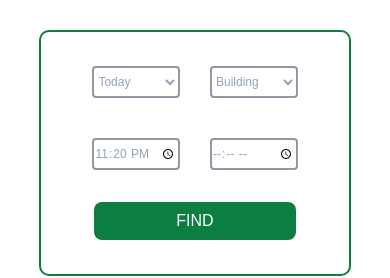
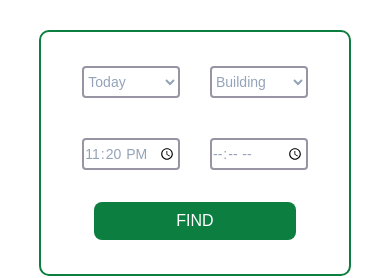
Before and after one commit to Ali-SWE/find-space, a Next.js app: page / in a window 390 px wide. Shown: the part 348-626 px from the top of the page. Built offline with nearby package versions, Linux system fonts and the light colour scheme; a web font is replaced by a local one.

Commit message:
text size fixes

```diff
--- a/app/components/Info.tsx
+++ b/app/components/Info.tsx
@@ -23,7 +23,7 @@ const Info = ({changeDay, changeBuilding, changeStartTime, changeEndTime, missin
 
               <select name="select-day"
                id="select-day"
-               className="border-2 h-8 border-secondary focus:border-primary rounded text-slate-400 text-xs md:text-base bg-transparent"
+               className="border-2 h-8 border-secondary focus:border-primary rounded text-slate-400 text-sm md:text-base bg-transparent"
                onChange={e => changeDay(e.target.value)}
                >
                 <option value={today}>Today</option>
@@ -37,8 +37,8 @@ const Info = ({changeDay, changeBuilding, changeStartTime, changeEndTime, missin
 
               <select name="select-building"
               id="select-building"
-              className={`border-2 h-8 focus:border-primary rounded text-slate-400 bg-transparent
-              text-xs md:text-base ${missingBuilding? "border-my-red": "border-secondary"}`}
+              className={`border-2 h-8 focus:border-primary rounded  text-slate-400 bg-transparent
+              text-sm md:text-base ${missingBuilding? "border-my-red": "border-secondary"}`}
               onChange={e => changeBuilding(e.target.value)}
              >
                 <option value="">Building</option>
@@ -47,12 +47,12 @@ const Info = ({changeDay, changeBuilding, changeStartTime, changeEndTime, missin
 
               <input type="time" name="start-time" id="start-time" defaultValue={currentTime}
               className={`border-2 h-8 focus:border-primary rounded bg-transparent
-            text-slate-400 text-xs md:text-base ${timeError? " border-my-red" :"border-secondary"}`}
+            text-slate-400 text-sm md:text-base ${timeError? " border-my-red" :"border-secondary"}`}
               onChange={e => changeStartTime(e.target.value)}/>
 
               <input type="time" name="end-time" id="end-time"
               className={`border-2 h-8 focus:border-primary rounded bg-transparent
-              text-slate-400 text-xs md:text-base ${timeError?"border-my-red" :"border-secondary"}`}
+              text-slate-400 text-sm md:text-base ${timeError?"border-my-red" :"border-secondary"}`}
               onChange={e => changeEndTime(e.target.value)}/>
 
             </div>
--- a/app/page.tsx
+++ b/app/page.tsx
@@ -13,10 +13,6 @@ let startTime = getCurrentTime()
 let endTime = ""
 
 export default function Home() {
-
-
-
-
 
   type myListType ={
     building: string,
```
